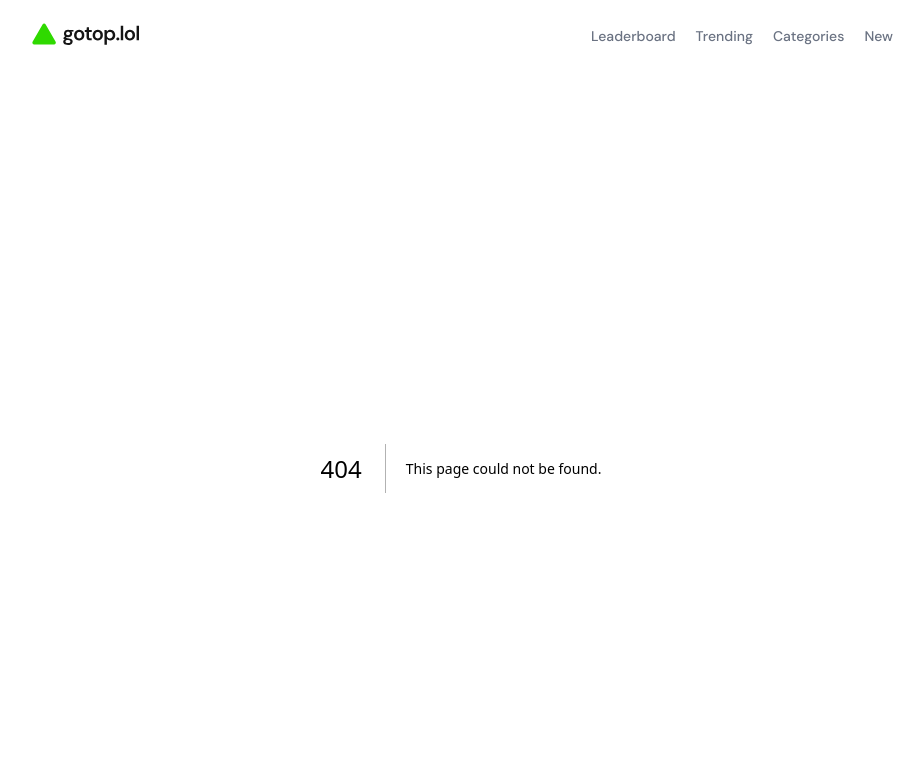
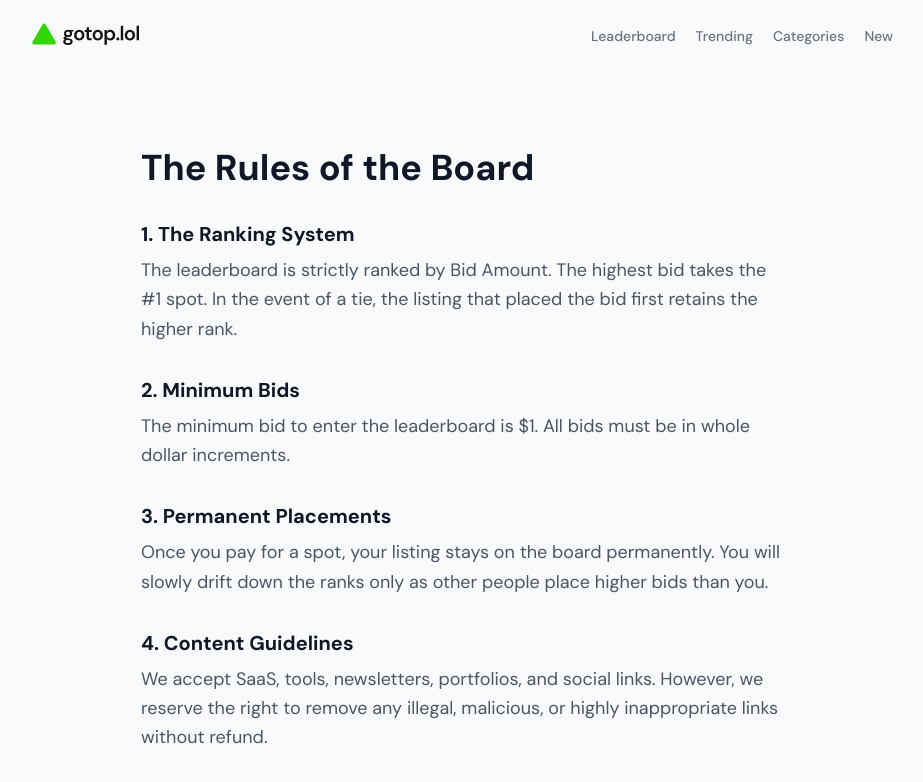
Before and after one commit to realmannerd-afk/gotop, a Next.js app: page /rules in a window 1280 px wide. Before the commit this address had no page. Shown: the top 782 px of the page, without its empty margins (179-1102 px from the left). Built offline with nearby package versions, Linux system fonts and the light colour scheme.

Commit message:
Make bid count real-time and add about/rules pages

```diff
--- /dev/null
+++ b/src/app/about/page.tsx
@@ -0,0 +1,12 @@
+export default function AboutPage() {
+  return (
+    <div className="container mx-auto px-4 py-20 max-w-2xl">
+      <h1 className="text-4xl font-bold text-gray-900 mb-6">About Gotop</h1>
+      <div className="space-y-6 text-lg text-gray-600 leading-relaxed">
+        <p>Gotop is the ultimate competitive leaderboard for products, startups, and creators.</p>
+        <p>Instead of relying on algorithms or upvotes, Gotop is a pure, transparent bidding system. You decide exactly how much attention your product deserves.</p>
+        <p>Our mission is to create the most direct, unfiltered discovery platform on the internet. Whether you are launching a new SaaS, promoting a newsletter, or growing your community, Gotop puts you directly in front of thousands of eyeballs.</p>
+      </div>
+    </div>
+  );
+}
--- a/src/app/page.tsx
+++ b/src/app/page.tsx
@@ -25,7 +25,7 @@ export default async function Home() {
           </span>
           <span className="font-semibold text-gray-900">Live</span>
           <span className="text-gray-300">|</span>
-          <span>1,204 active bids</span>
+          <span>{leaderboard.length} active bids</span>
         </div>
       </header>
 
--- /dev/null
+++ b/src/app/rules/page.tsx
@@ -0,0 +1,25 @@
+export default function RulesPage() {
+  return (
+    <div className="container mx-auto px-4 py-20 max-w-2xl">
+      <h1 className="text-4xl font-bold text-gray-900 mb-8">The Rules of the Board</h1>
+      <div className="space-y-8 text-gray-600 leading-relaxed text-lg">
+        <section>
+          <h2 className="text-xl font-bold text-gray-900 mb-2">1. The Ranking System</h2>
+          <p>The leaderboard is strictly ranked by Bid Amount. The highest bid takes the #1 spot. In the event of a tie, the listing that placed the bid first retains the higher rank.</p>
+        </section>
+        <section>
+          <h2 className="text-xl font-bold text-gray-900 mb-2">2. Minimum Bids</h2>
+          <p>The minimum bid to enter the leaderboard is $1. All bids must be in whole dollar increments.</p>
+        </section>
+        <section>
+          <h2 className="text-xl font-bold text-gray-900 mb-2">3. Permanent Placements</h2>
+          <p>Once you pay for a spot, your listing stays on the board permanently. You will slowly drift down the ranks only as other people place higher bids than you.</p>
+        </section>
+        <section>
+          <h2 className="text-xl font-bold text-gray-900 mb-2">4. Content Guidelines</h2>
+          <p>We accept SaaS, tools, newsletters, portfolios, and social links. However, we reserve the right to remove any illegal, malicious, or highly inappropriate links without refund.</p>
+        </section>
+      </div>
+    </div>
+  );
+}
--- a/src/components/Footer.tsx
+++ b/src/components/Footer.tsx
@@ -13,7 +13,10 @@ export function Footer() {
         </p>
 
         <div className="flex items-center gap-6 text-sm font-medium text-gray-500 dark:text-gray-400">
+                    <Link href="/about" className="hover:text-gray-900 dark:hover:text-white transition-colors">About</Link>
+          <Link href="/rules" className="hover:text-gray-900 dark:hover:text-white transition-colors">Rules</Link>
           <Link href="/leaderboard" className="hover:text-gray-900 dark:hover:text-white transition-colors">Leaderboard</Link>
+          <Link href="/submit" className="hover:text-gray-900 dark:hover:text-white transition-colors">Submit</Link>
           <Link href="/submit" className="hover:text-gray-900 dark:hover:text-white transition-colors">Submit</Link>
         </div>
       </div>
```
